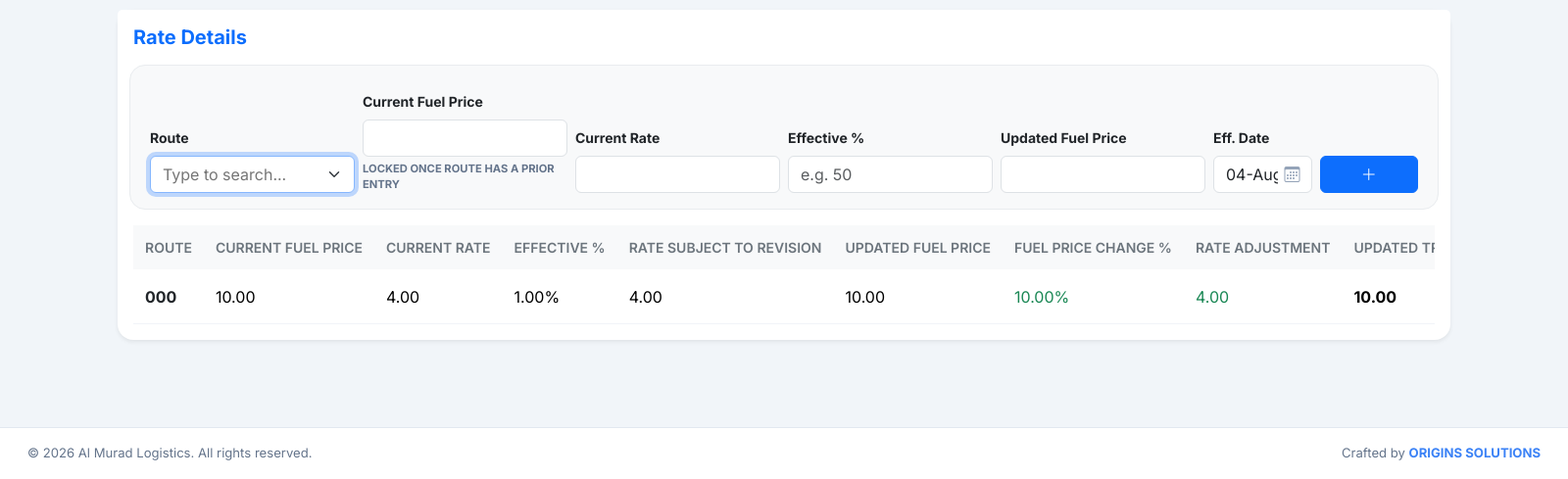
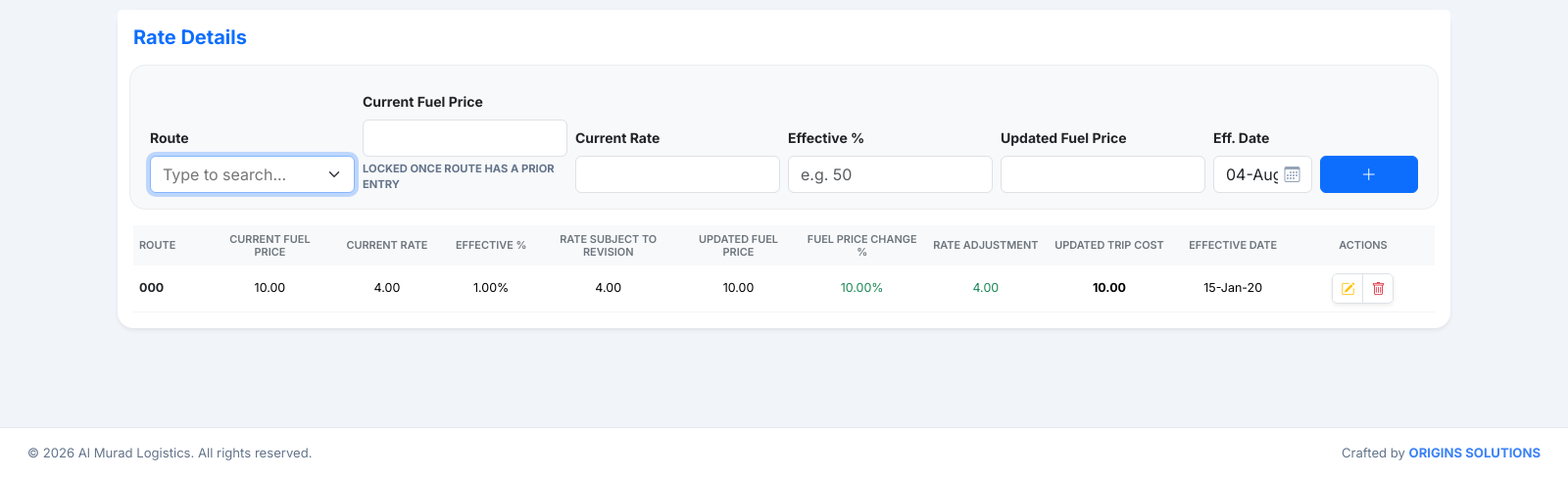
Before and after one commit to sheikhharis-gif/al_murad, a Django app: page /expenses/clients/1/rates/ in a window 1600 px wide. Shown: the part 311-800 px from the top of the page at 98% size. Run offline with Django 5.2, Linux system fonts and the light colour scheme; a user stored in the database is signed in; tables that the repository leaves empty hold one stand-in row (values such as "Sample post").

Commit message:
Client Rates table: fixed-width columns with wrapping headers so all 11 columns fit without a horizontal scrollbar, values centered and aligned under their headers

```diff
--- a/masters/templates/clients/client_rates.html
+++ b/masters/templates/clients/client_rates.html
@@ -79,37 +79,50 @@
                 </div>
             </form>
 
-            <div class="table-responsive" style="max-height: 400px; overflow-y: auto;">
-                <table class="table table-hover align-middle custom-table mb-0">
+            <div style="max-height: 400px; overflow-y: auto;">
+                <table class="table table-hover align-middle custom-table rate-table mb-0">
+                    <colgroup>
+                        <col style="width:6%">
+                        <col style="width:9%">
+                        <col style="width:9%">
+                        <col style="width:7%">
+                        <col style="width:11%">
+                        <col style="width:9%">
+                        <col style="width:10%">
+                        <col style="width:9%">
+                        <col style="width:10%">
+                        <col style="width:9%">
+                        <col style="width:11%">
+                    </colgroup>
                     <thead class="sticky-top bg-white">
                         <tr class="text-muted small text-uppercase">
                             <th>Route</th>
-                            <th>Current Fuel Price</th>
-                            <th>Current Rate</th>
-                            <th>Effective %</th>
-                            <th>Rate Subject to Revision</th>
-                            <th>Updated Fuel Price</th>
-                            <th>Fuel Price Change %</th>
-                            <th>Rate Adjustment</th>
-                            <th>Updated Trip Cost</th>
-                            <th>Effective Date</th>
-                            <th class="text-end">Actions</th>
+                            <th class="text-center">Current Fuel Price</th>
+                            <th class="text-center">Current Rate</th>
+                            <th class="text-center">Effective %</th>
+                            <th class="text-center">Rate Subject to Revision</th>
+                            <th class="text-center">Updated Fuel Price</th>
+                            <th class="text-center">Fuel Price Change %</th>
+                            <th class="text-center">Rate Adjustment</th>
+                            <th class="text-center">Updated Trip Cost</th>
+                            <th class="text-center">Effective Date</th>
+                            <th class="text-center">Actions</th>
                         </tr>
                     </thead>
                     <tbody id="rateTableBody">
                         {% for r in rates %}
                         <tr>
                             <td class="fw-bold text-dark">{{ r.route.route_code }}</td>
-                            <td>{{ r.current_fuel_price }}</td>
-                            <td>{{ r.current_rate }}</td>
-                            <td>{{ r.effective_percent }}%</td>
-                            <td>{{ r.rate_subject_to_revision }}</td>
-                            <td>{{ r.updated_fuel_price }}</td>
-                            <td class="{% if r.fuel_price_change_percent < 0 %}text-danger{% elif r.fuel_price_change_percent > 0 %}text-success{% endif %}">{{ r.fuel_price_change_percent }}%</td>
-                            <td class="{% if r.rate_adjustment < 0 %}text-danger{% elif r.rate_adjustment > 0 %}text-success{% endif %}">{{ r.rate_adjustment }}</td>
-                            <td class="fw-bold">{{ r.updated_trip_cost }}</td>
-                            <td>{{ r.effective_date|date:"d-M-y" }}</td>
-                            <td class="text-end">
+                            <td class="text-center">{{ r.current_fuel_price }}</td>
+                            <td class="text-center">{{ r.current_rate }}</td>
+                            <td class="text-center">{{ r.effective_percent }}%</td>
+                            <td class="text-center">{{ r.rate_subject_to_revision }}</td>
+                            <td class="text-center">{{ r.updated_fuel_price }}</td>
+                            <td class="text-center {% if r.fuel_price_change_percent < 0 %}text-danger{% elif r.fuel_price_change_percent > 0 %}text-success{% endif %}">{{ r.fuel_price_change_percent }}%</td>
+                            <td class="text-center {% if r.rate_adjustment < 0 %}text-danger{% elif r.rate_adjustment > 0 %}text-success{% endif %}">{{ r.rate_adjustment }}</td>
+                            <td class="text-center fw-bold">{{ r.updated_trip_cost }}</td>
+                            <td class="text-center">{{ r.effective_date|date:"d-M-y" }}</td>
+                            <td class="text-center">
                                 <div class="btn-group btn-group-sm shadow-sm rounded-2 overflow-hidden bg-white border">
                                     <button type="button"
                                         class="btn btn-sm btn-white text-warning border-end edit-rate-btn"
@@ -194,10 +207,11 @@
 
 <style>
     .x-small { font-size: 0.7rem; text-transform: uppercase; font-weight: bold; color: #64748b; }
-    .custom-table th { border: none; background-color: #f8f9fa; color: #6c757d; font-weight: 600; padding: 12px; white-space: nowrap; }
-    .custom-table td { padding: 12px; border-bottom: 1px solid #f1f4f8; white-space: nowrap; }
     .btn-white { background-color: #fff; border: none; }
     .btn-white:hover { background-color: #f8fafc; }
+    .rate-table { table-layout: fixed; width: 100%; font-size: 0.78rem; }
+    .rate-table th { border: none; background-color: #f8f9fa; color: #6c757d; font-weight: 600; padding: 8px 6px; white-space: normal; line-height: 1.15; vertical-align: middle; }
+    .rate-table td { padding: 8px 6px; border-bottom: 1px solid #f1f4f8; white-space: nowrap; overflow: hidden; text-overflow: ellipsis; }
 </style>
 
 <script>
```
